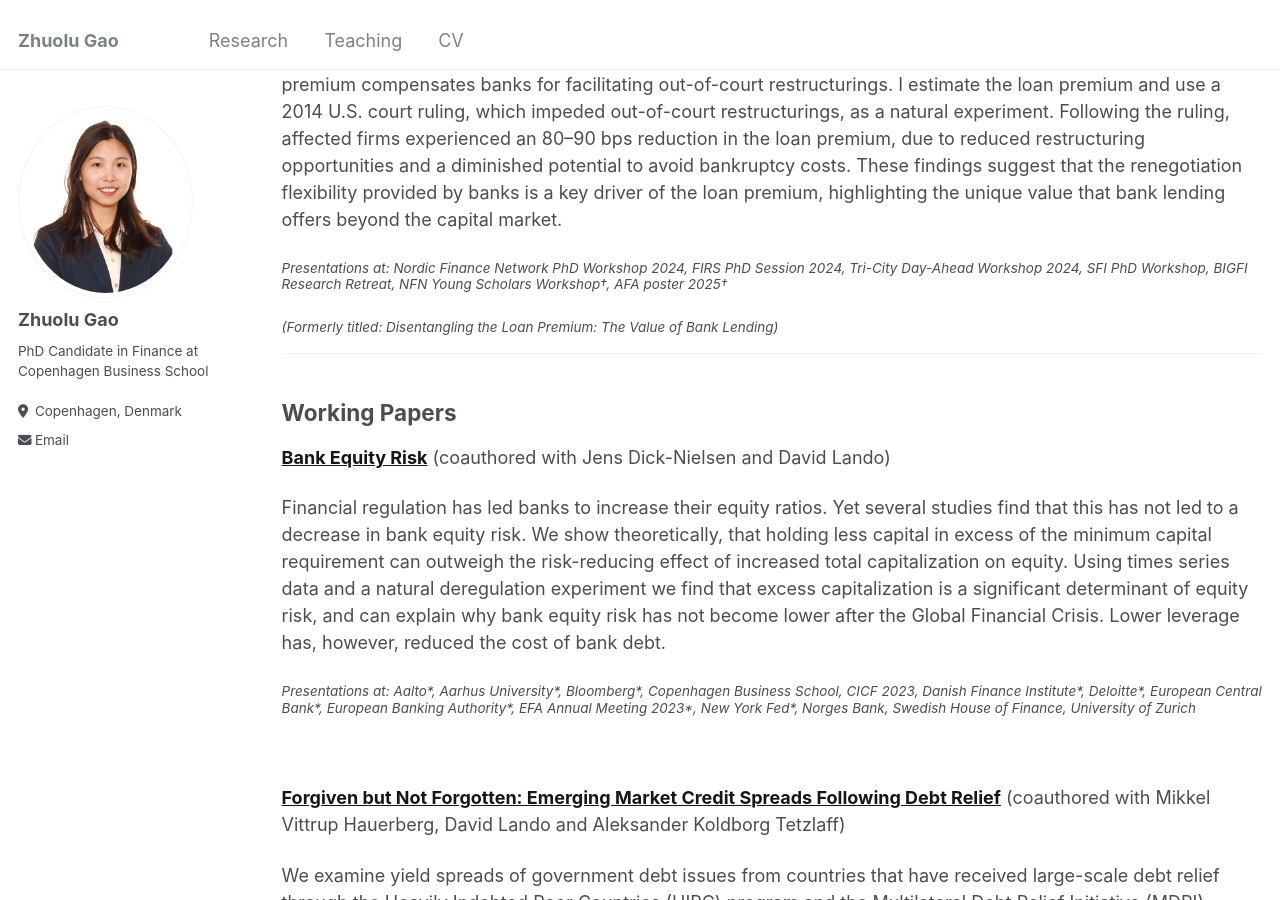
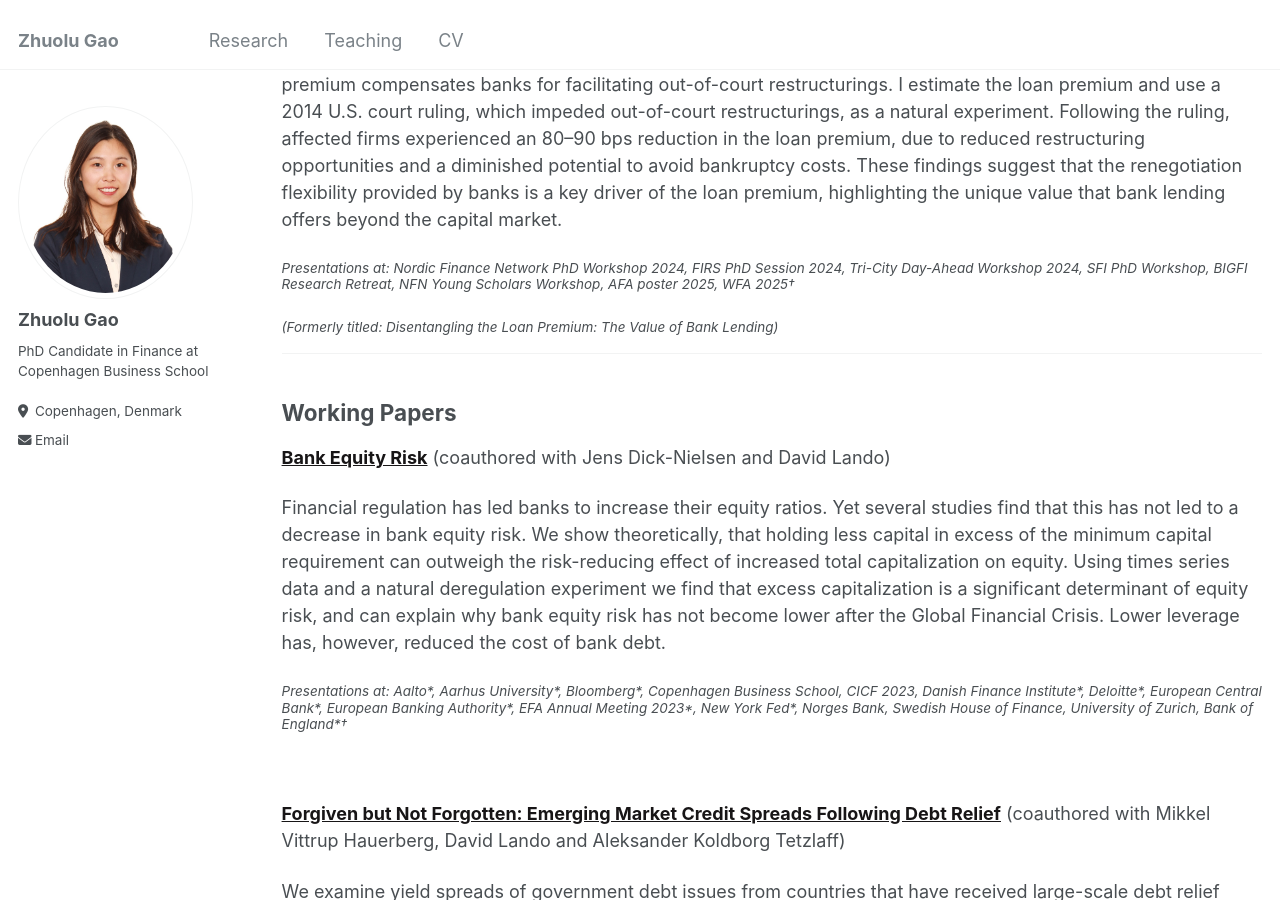
Before and after one commit to zhuolugao/zhuolugao.github.io, a Jekyll site: the page built from _pages/research.md, in a window 1280 px wide and 900 px high, scrolled down 258 px. Built offline with Jekyll 4.4.1, drawn with Linux system fonts in a browser that asks for light colours.

Commit message:
add WFA.md

```diff
--- a/_pages/research.md
+++ b/_pages/research.md
@@ -19,7 +19,7 @@ author_profile: true
 Firms borrowing from both banks and the corporate bond market pay a substantial premium on bank loans, raising questions about firms' bargaining power and banks' competition. In this paper, I show that a large portion of this premium compensates banks for facilitating out-of-court restructurings. I estimate the loan premium and use a 2014 U.S. court ruling, which impeded out-of-court restructurings, as a natural experiment. Following the ruling, affected firms experienced an 80–90 bps reduction in the loan premium, due to reduced restructuring opportunities and a diminished potential to avoid bankruptcy costs. These findings suggest that the renegotiation flexibility provided by banks is a key driver of the loan premium, highlighting the unique value that bank lending offers beyond the capital market.
 
 
-#### *Presentations at: Nordic Finance Network PhD Workshop 2024, FIRS PhD Session 2024, Tri-City Day-Ahead Workshop 2024, SFI PhD Workshop, BIGFI Research Retreat, NFN Young Scholars Workshop†, AFA poster 2025†*
+#### *Presentations at: Nordic Finance Network PhD Workshop 2024, FIRS PhD Session 2024, Tri-City Day-Ahead Workshop 2024, SFI PhD Workshop, BIGFI Research Retreat, NFN Young Scholars Workshop, AFA poster 2025, WFA 2025†*
 
 #### *(Formerly titled: Disentangling the Loan Premium: The Value of Bank Lending)*
 
@@ -32,7 +32,7 @@ Firms borrowing from both banks and the corporate bond market pay a substantial
 
 Financial regulation has led banks to increase their equity ratios. Yet several studies find that this has not led to a decrease in bank equity risk. We show theoretically, that holding less capital in excess of the minimum capital requirement can outweigh the risk-reducing effect of increased total capitalization on equity. Using times series data and a natural deregulation experiment we find that excess capitalization is a significant determinant of equity risk, and can explain why bank equity risk has not become lower after the Global Financial Crisis. Lower leverage has, however, reduced the cost of bank debt.
 
-#### *Presentations at: Aalto\*, Aarhus University\*, Bloomberg\*, Copenhagen Business School, CICF 2023, Danish Finance Institute\*, Deloitte\*, European Central Bank\*, European Banking Authority\*, EFA Annual Meeting 2023\*, New York Fed\*, Norges Bank, Swedish House of Finance, University of Zurich*
+#### *Presentations at: Aalto\*, Aarhus University\*, Bloomberg\*, Copenhagen Business School, CICF 2023, Danish Finance Institute\*, Deloitte\*, European Central Bank\*, European Banking Authority\*, EFA Annual Meeting 2023\*, New York Fed\*, Norges Bank, Swedish House of Finance, University of Zurich, Bank of England\*†*
 
 
 <br/>
```
